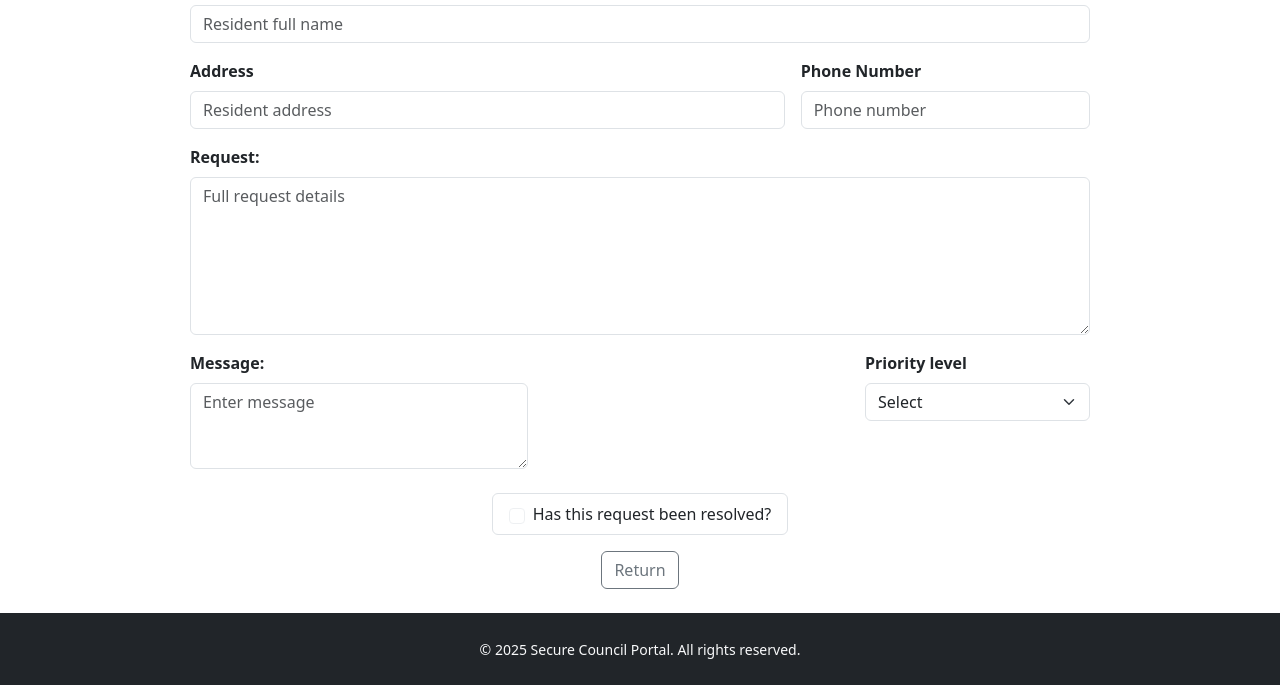
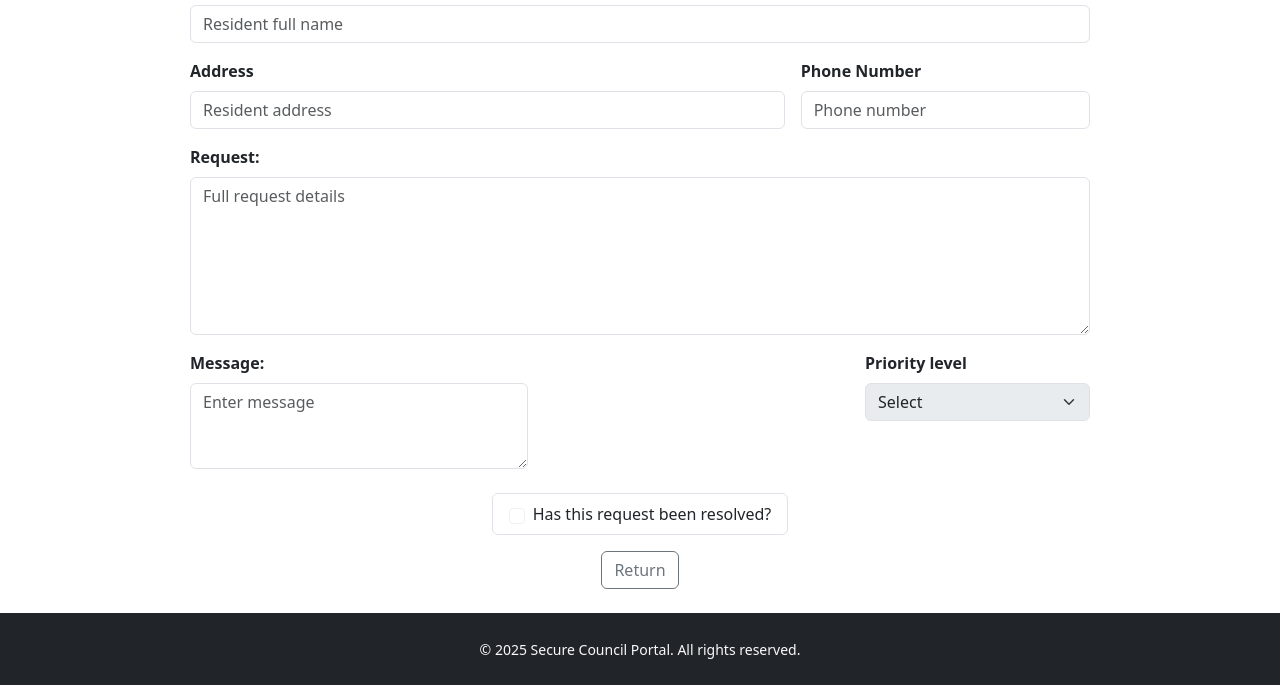
Before and after one commit to MShill248/secure-council-portal, a website: page client/viewResolvedCouncil.html in a window 1280 px wide. Shown: the part 183-868 px from the top of the page. Drawn offline with nearby package versions, Linux system fonts and the light colour scheme; no server answers.

Commit message:
fetch priority status for council

```diff
--- a/client/assets/viewRequests.js
+++ b/client/assets/viewRequests.js
@@ -36,6 +36,7 @@ document.addEventListener("DOMContentLoaded", async () => {
         residentAddress.value = `${user.address}, ${user.postcode}`
         residentPhone.value = user.phone_number
         requestDescription.textContent = request.description
+        priority.value = request.priority
 
         const messageResponse = await fetch(`http://localhost:3000/message/request/${requestId}`, options)
         console.log(messageResponse);
--- a/client/viewResolvedCouncil.html
+++ b/client/viewResolvedCouncil.html
@@ -131,7 +131,7 @@
 
                 <div class="col-md-3">
                     <label for="Priority" class="form-label">Priority level</label>
-                    <select id="Priority" name="Priority" class="form-select" readonly>
+                    <select id="Priority" name="Priority" class="form-select" disabled>
                         <option value="" selected disabled>Select</option>
                         <option value="3">High</option>
                         <option value="2">Medium</option>
```
